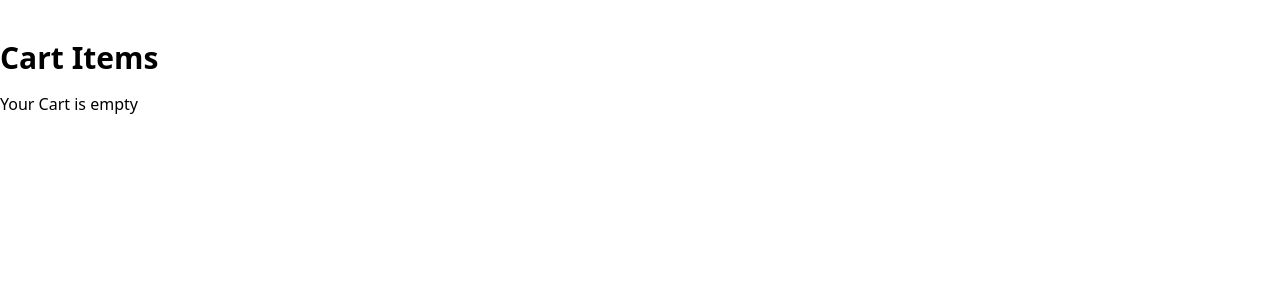
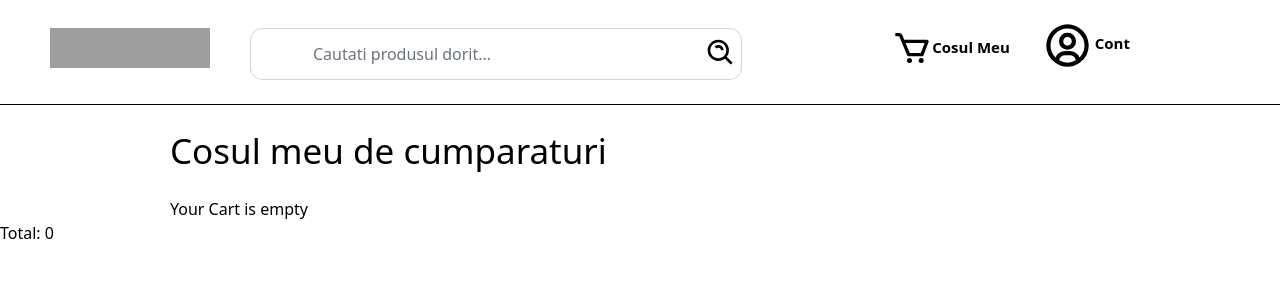
Before and after one commit to Theeo04/Altex, a Next.js app: page /cartPage in a window 1280 px wide. Shown: the top 300 px of the page. Built offline with nearby package versions, Linux system fonts and the light colour scheme; grey boxes are pictures that could not be loaded.

Commit message:
almost done cart

```diff
--- a/src/pages/cartPage.jsx
+++ b/src/pages/cartPage.jsx
@@ -1,111 +1,108 @@
-// import React, { useContext } from "react";
-// import CartContext from "../../components/CartContext";
-
-// const Cart = () => {
-//   //   const { cart, cartItems } = useContext(CartContext);
-//   // const cart =localStorage.getItem("cart");
-
-//   const cartItemString = localStorage.getItem("cart");
-//   const cartItems = JSON.parse(cartItemString);
-
-//   console.log("cart:", cartItems);
-
-//   console.log("cartItems:", cartItems.cartItems);
-
-//   console.log("First item name:", cartItems.cartItems[0].name);
-//   console.log("First item price:", cartItems.cartItems[0].price);
-//   console.log("First item image:", cartItems.cartItems[0].image);
-//   console.log("First item quantity:", cartItems.cartItems[0].quantity);
-
-//   return (
-//     <div className="container mx-auto mt-10">
-//       <h2 className="text-3xl font-semibold mb-4">Cart Items</h2>
-//       {cart.cartItems.length === 0 ? (
-//         <p>Your Cart is empty</p>
-//       ) : (
-//         <ul>
-//           {cart.cartItems.map((cartItem, index) => (
-//             <li key={index} className="mb-4">
-//               <div>
-//                 <img
-//                   src={cartItem.image} // Assuming you have an "image" property in your cartItem
-//                   alt={cartItem.name}
-//                   className="w-16 h-16 rounded border border-gray-200"
-//                 />
-//               </div>
-//               <div className="mt-2">
-//                 <h3 className="text-lg font-semibold">{cartItem.name}</h3>
-//                 <p className="mt-2">
-//                   Price: ${cartItem.price.toFixed(2)} (per item)
-//                 </p>
-//                 <p className="mt-2">Quantity: {cartItem.quantity} (Units)</p>
-//                 <p className="mt-2">
-//                   Total: ${(cartItem.price * cartItem.quantity).toFixed(2)}
-//                 </p>
-//               </div>
-//             </li>
-//           ))}
-//         </ul>
-//       )}
-//     </div>
-//   );
-// };
-
-// export default Cart;
-
 import React, { useEffect, useState } from "react";
+import Top from "../../components/Top";
 
 const Cart = () => {
-  // Define the initial state for cartItems as an empty array
   const [cartItems, setCartItems] = useState([]);
+  const [total, setTotal] = useState(0);
 
-  // Use useEffect to load cart items from localStorage when the component mounts
+  const handleDeleteItem = (itemToDelete) => {
+    if (itemToDelete.quantity > 0) {
+      const updatedCartItems = [...cartItems];
+
+      const itemIndex = updatedCartItems.findIndex(
+        (cartItem) => cartItem.id === itemToDelete.id
+      );
+
+      if (itemIndex !== -1) {
+        updatedCartItems.splice(itemIndex, 1);
+
+        localStorage.setItem(
+          "cart",
+          JSON.stringify({ cartItems: updatedCartItems })
+        );
+
+        setCartItems(updatedCartItems);
+      }
+    }
+  };
+
+  function getRandomNumber(min, max) {
+    return Math.random() * (max - min) + min;
+  }
+
+  const randomNumber = getRandomNumber(1, 5);
+  const currentDate = new Date();
+  const futureDate = new Date(currentDate);
+  futureDate.setDate(currentDate.getDate() + randomNumber);
+
   useEffect(() => {
     const cartItemString = localStorage.getItem("cart");
 
+    const currentDate = new Date();
+
     if (cartItemString) {
-      // Parse the string from localStorage and set it as the cartItems state
       const parsedCartItems = JSON.parse(cartItemString);
       setCartItems(parsedCartItems.cartItems); // Accessing the array inside the object
     }
   }, []); // Empty dependency array ensures this effect runs only once on mount
 
-  // Check if cartItems is an array
   if (!Array.isArray(cartItems)) {
     return <p>Loading...</p>; // or handle loading state differently
   }
 
+  useEffect(() => {
+    let total = 0;
+    cartItems.forEach((Item) => {
+      total += Item.price * Item.quantity;
+    });
+    setTotal(total);
+  }, [cartItems]);
+
   return (
-    <div className="container mx-auto mt-10">
-      <h2 className="text-3xl font-semibold mb-4">Cart Items</h2>
+    <div>
+      <Top />
+      <div className="w-full h-[0.5px] bg-black mt-6"></div>
+      <div className="xl:pl-[170px] sm:pl-12">
+        <h2 className="text-[40px] font-[400] mt-5 mb-5 sm:text-[35px]">
+          Cosul meu de cumparaturi
+        </h2>
         {cartItems.length === 0 ? (
           <p>Your Cart is empty</p>
         ) : (
           <ul>
             {cartItems.map((cartItem, index) => (
-            <li key={index} className="mb-4">
-              <div>
+              <li key={index} className="mb-10">
+                <div className="flex bg-gray-100 h-[250px] sm:w-[730px] md:w-[800px] xl:w-[1300px] border rounded-xl sm:w-[700px]">
                   <img
                     src={cartItem.image}
                     alt={cartItem.name}
-                  className="w-16 h-16 rounded border border-gray-200"
+                    className="sm:pl-5 sm:pt-5 w-[200px] h-[200px] rounded border-gray-200"
                   />
-              </div>
-              <div className="mt-2">
-                <h3 className="text-lg font-semibold">{cartItem.name}</h3>
-                <p className="mt-2">
+                  <div className="mt-1 ml-6">
+                    <h3 className="sm:text-lg sm:font-semibold lg:xl:text-[23px]">
+                      {cartItem.name}
+                    </h3>
+                    <p className="mt-2 lg:xl:text-[20px]">
                       Price: ${cartItem.price.toFixed(2)} (per item)
                     </p>
-                <p className="mt-2">Quantity: {cartItem.quantity} (Units)</p>
-                <p className="mt-2">
+                    <p className="mt-2 lg:xl:text-[20px]">
+                      Quantity: {cartItem.quantity} (Units)
+                    </p>
+                    <p className="mt-2 lg:xl:text-[20px]">
                       Total: ${(cartItem.price * cartItem.quantity).toFixed(2)}
                     </p>
+                    <button onClick={() => handleDeleteItem(cartItem)}>
+                      Delete
+                    </button>
+                  </div>
                 </div>
               </li>
             ))}
           </ul>
         )}
       </div>
+      <div>Total: {total}</div>
+    </div>
   );
 };
 
```
Lines whose indentation alone changed are shown as unchanged.
